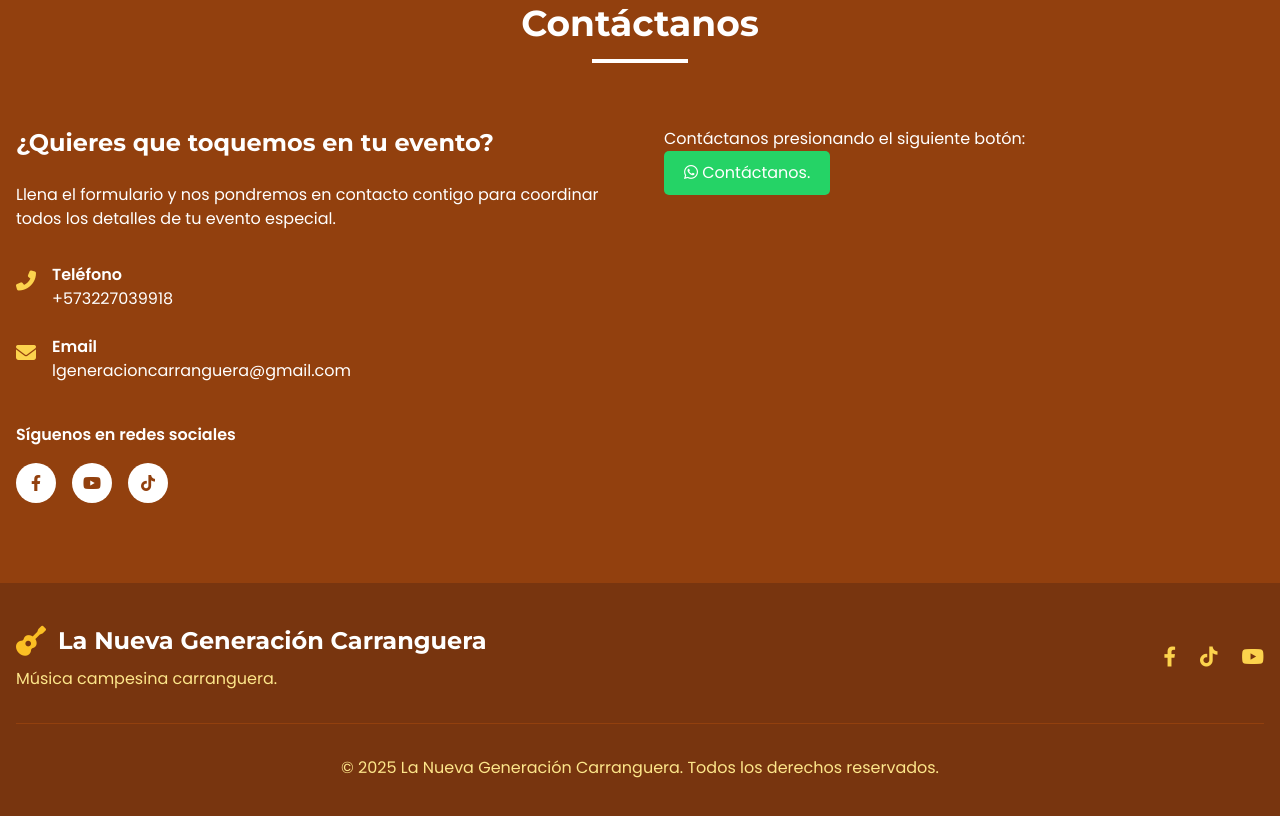
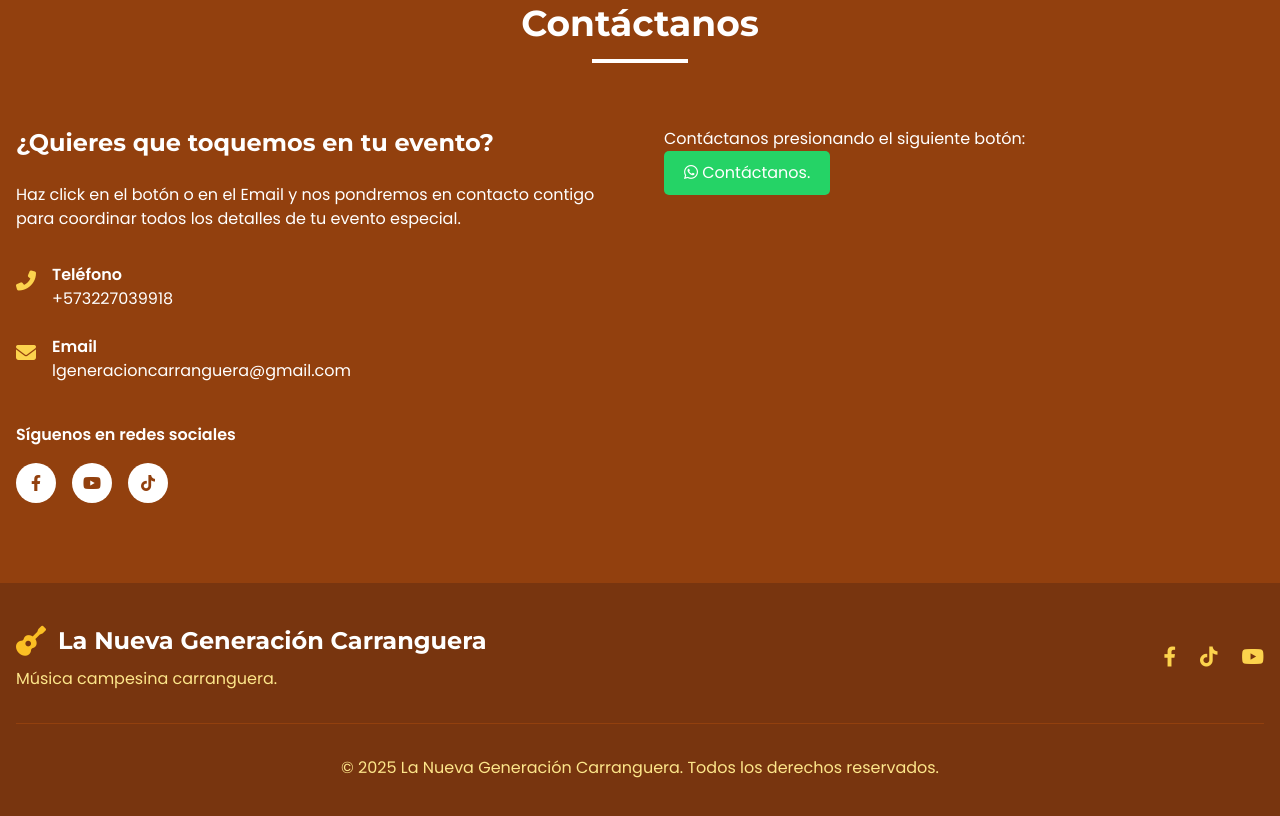
Before and after one commit to La-Nueva-Generacion-Carranguera/La-Nueva-Generacion-Carranguera.github.io, a plain HTML site: page index.html in a window 1280 px wide. Shown: the part 2705-3521 px from the top of the page. Drawn offline with nearby package versions, Linux system fonts and the light colour scheme.

Commit message:
index.html

```diff
--- a/index.html
+++ b/index.html
@@ -247,7 +247,7 @@
             <div class="flex flex-col lg:flex-row gap-12">
                 <div class="lg:w-1/2">
                     <h3 class="title-font text-2xl font-bold mb-6">¿Quieres que toquemos en tu evento?</h3>
-                    <p class="mb-8">Llena el formulario y nos pondremos en contacto contigo para coordinar todos los detalles de tu evento especial.</p>
+                    <p class="mb-8">Haz click en el botón o en el Email y nos pondremos en contacto contigo para coordinar todos los detalles de tu evento especial.</p>
 
                     <div class="space-y-6">
                         <div class="flex items-start">
```
